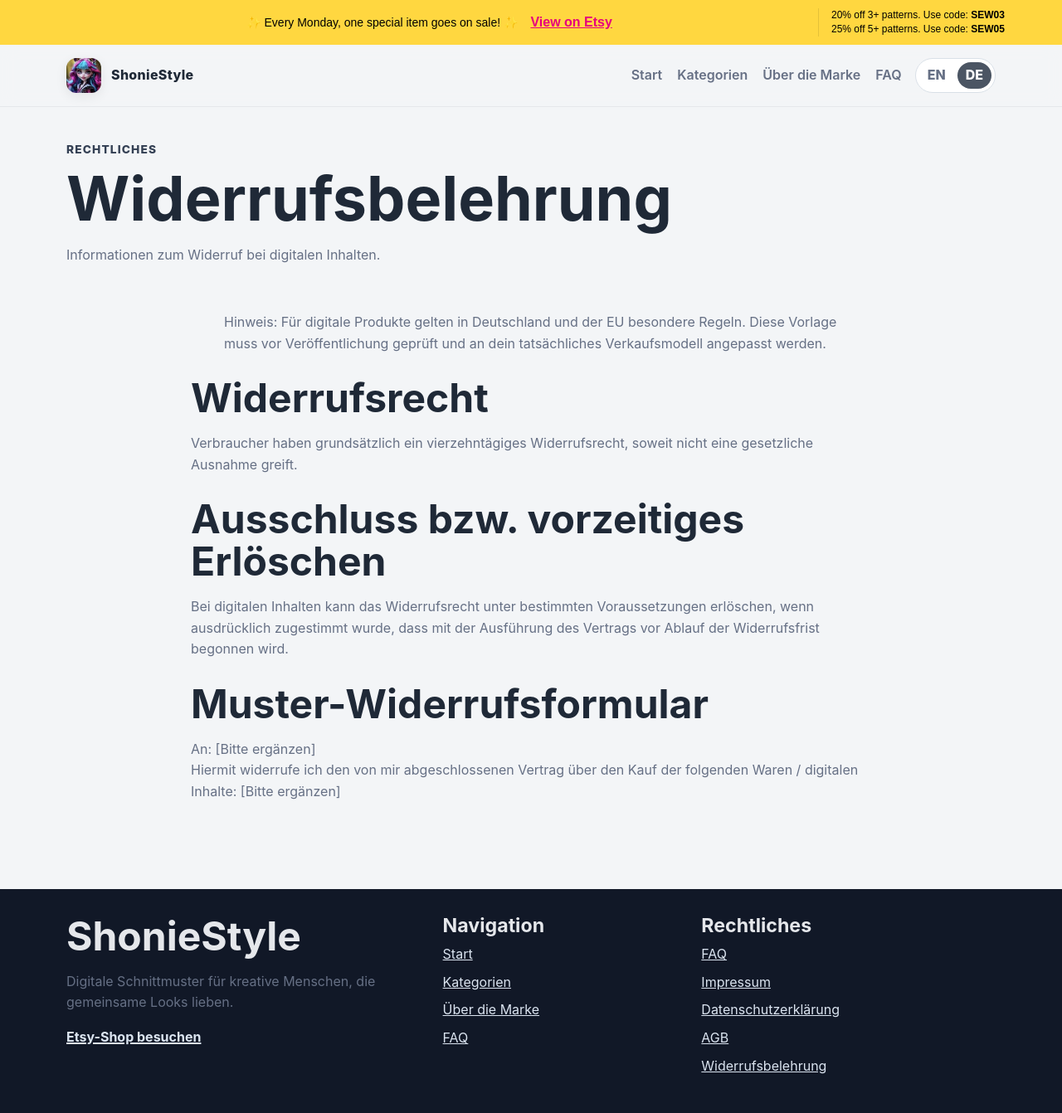
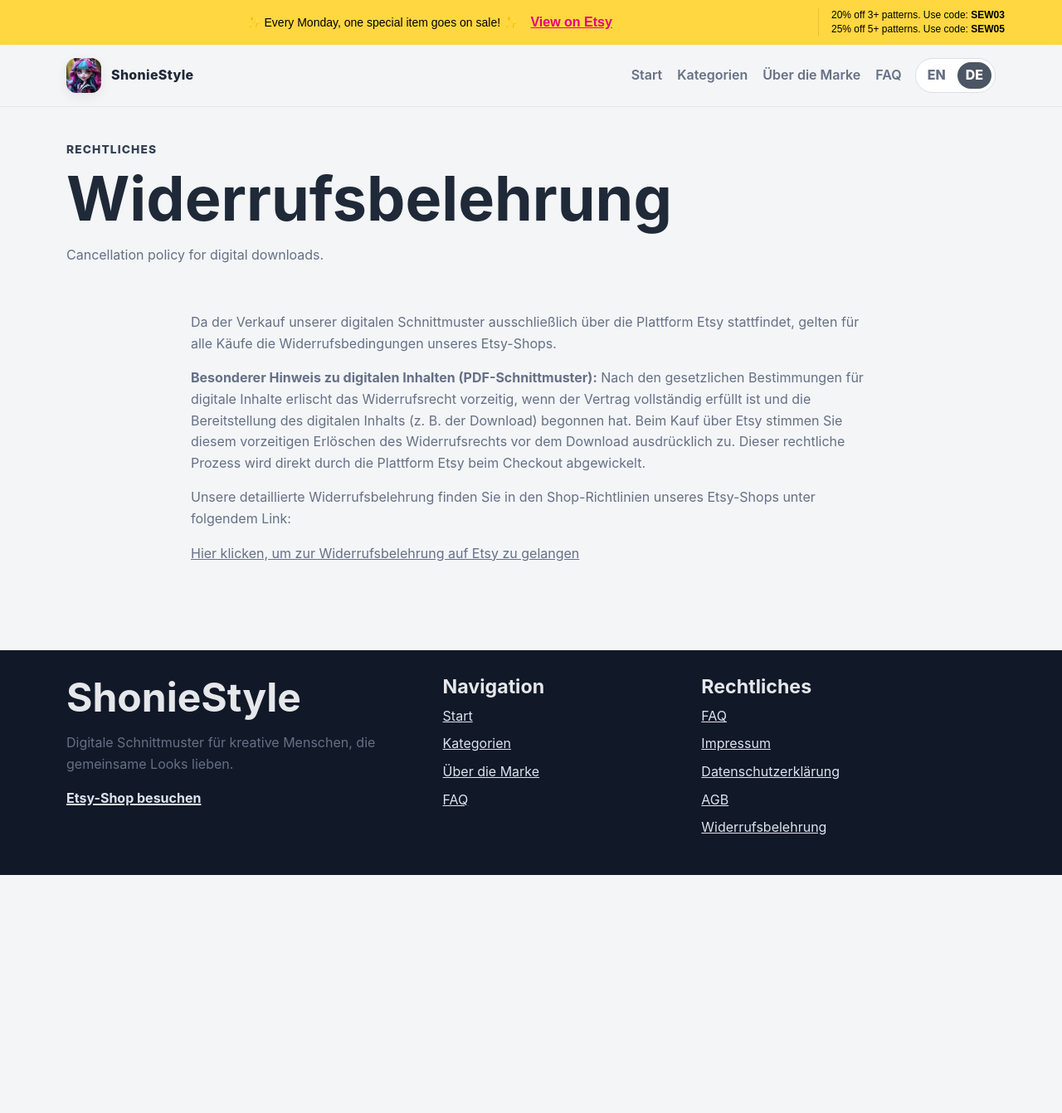
Before and after one commit to ShonieStyle/shoniestyle.github.io, a Jekyll site: the page built from widerrufsbelehrung.md, in a window 1280 px wide. Shown: the whole page at 83% size. Built offline with Jekyll 4.4.1, drawn with Linux system fonts in a browser that asks for light colours; after the commit the page ends 1055 px from its top, so only the background shows below that.

Commit message:
Update widerrufsbelehrung.md

```diff
--- a/widerrufsbelehrung.md
+++ b/widerrufsbelehrung.md
@@ -3,21 +3,15 @@ layout: page
 lang: de
 title: Widerrufsbelehrung
 eyebrow: Rechtliches
-lead: Informationen zum Widerruf bei digitalen Inhalten.
+lead: Cancellation policy for digital downloads.
 permalink: /widerrufsbelehrung/
 ---
 
-> Hinweis: Für digitale Produkte gelten in Deutschland und der EU besondere Regeln. Diese Vorlage muss vor Veröffentlichung geprüft und an dein tatsächliches Verkaufsmodell angepasst werden.
+Da der Verkauf unserer digitalen Schnittmuster ausschließlich über die Plattform Etsy stattfindet, gelten für alle Käufe die Widerrufsbedingungen unseres Etsy-Shops.
 
-## Widerrufsrecht
+**Besonderer Hinweis zu digitalen Inhalten (PDF-Schnittmuster):**
+Nach den gesetzlichen Bestimmungen für digitale Inhalte erlischt das Widerrufsrecht vorzeitig, wenn der Vertrag vollständig erfüllt ist und die Bereitstellung des digitalen Inhalts (z. B. der Download) begonnen hat. Beim Kauf über Etsy stimmen Sie diesem vorzeitigen Erlöschen des Widerrufsrechts vor dem Download ausdrücklich zu. Dieser rechtliche Prozess wird direkt durch die Plattform Etsy beim Checkout abgewickelt.
 
-Verbraucher haben grundsätzlich ein vierzehntägiges Widerrufsrecht, soweit nicht eine gesetzliche Ausnahme greift.
+Unsere detaillierte Widerrufsbelehrung finden Sie in den Shop-Richtlinien unseres Etsy-Shops unter folgendem Link:
 
-## Ausschluss bzw. vorzeitiges Erlöschen
-
-Bei digitalen Inhalten kann das Widerrufsrecht unter bestimmten Voraussetzungen erlöschen, wenn ausdrücklich zugestimmt wurde, dass mit der Ausführung des Vertrags vor Ablauf der Widerrufsfrist begonnen wird.
-
-## Muster-Widerrufsformular
-
-An: [Bitte ergänzen]
-Hiermit widerrufe ich den von mir abgeschlossenen Vertrag über den Kauf der folgenden Waren / digitalen Inhalte: [Bitte ergänzen]
+[Hier klicken, um zur Widerrufsbelehrung auf Etsy zu gelangen](https://www.etsy.com/shop/ShonieStylePattern#policies)
```
